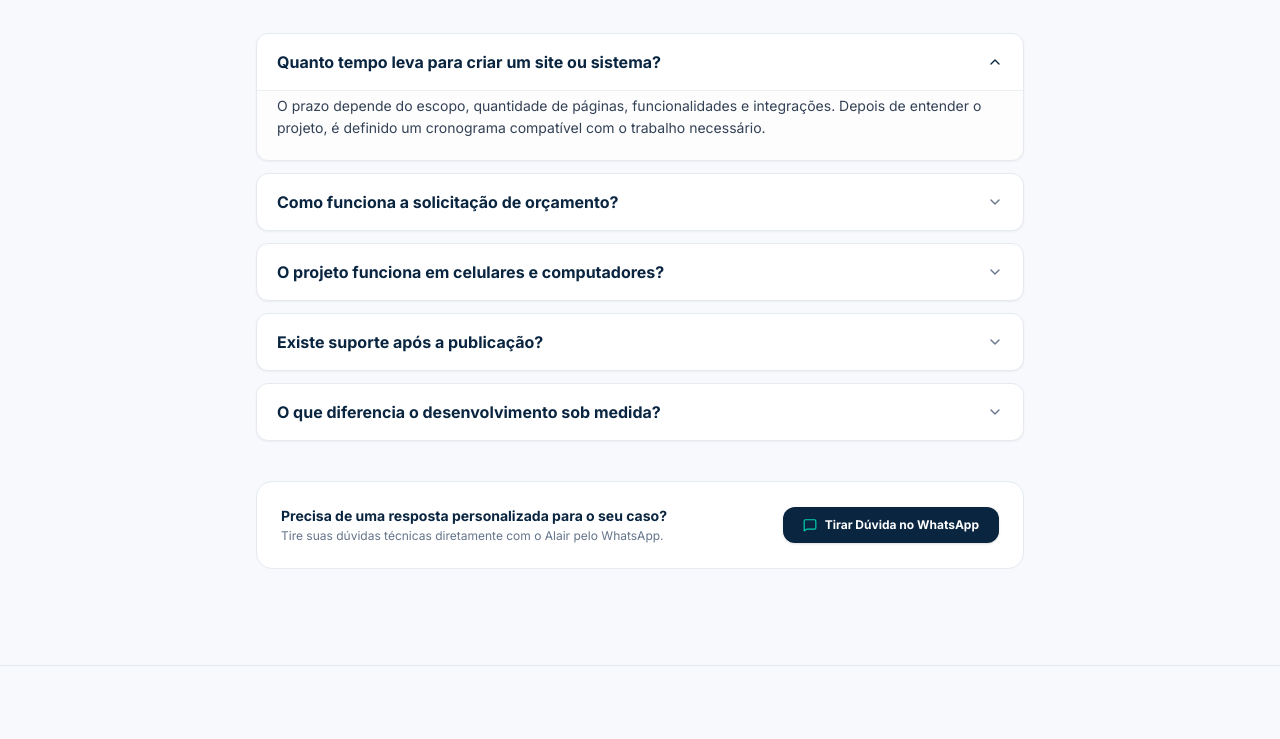
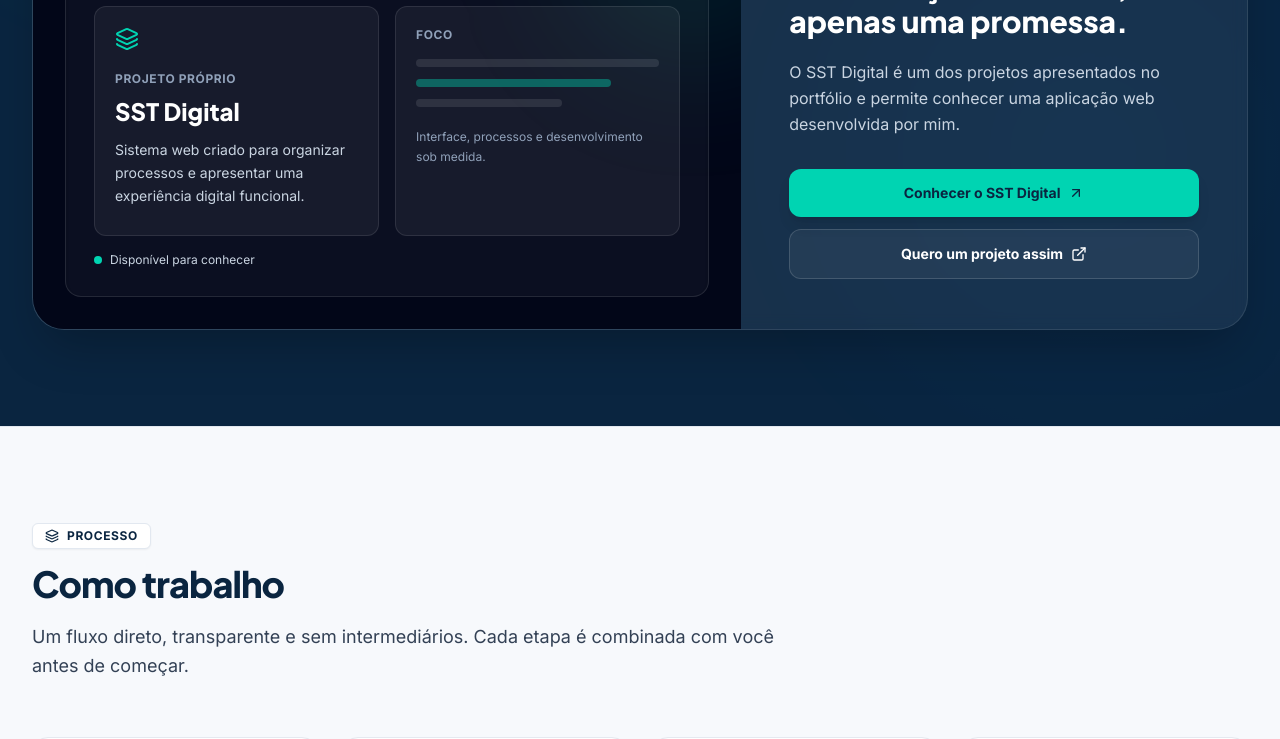
Before and after one commit to alair-code/alair.info, a React (Vite) app: page / in a window 1280 px wide. Shown: the part 4800-5539 px from the top of the page. Built offline with nearby package versions, Linux system fonts and the light colour scheme.

Commit message:
feat: integra portfolio ao fluxo principal da pagina

```diff
--- a/src/App.tsx
+++ b/src/App.tsx
@@ -8,6 +8,7 @@ import { Navbar } from './components/Navbar';
 import { HeroSection } from './components/HeroSection';
 import { AboutSection } from './components/AboutSection';
 import { ServicesSection } from './components/ServicesSection';
+import { PortfolioSection } from './components/PortfolioSection';
 import { FaqSection } from './components/FaqSection';
 import { ContactSection } from './components/ContactSection';
 import { FloatingWhatsApp } from './components/FloatingWhatsApp';
@@ -16,35 +17,18 @@ import { ProcessSection } from './components/ProcessSection';
 
 export default function App() {
   return (
-    <div className="min-h-screen flex flex-col bg-surface-base text-text-primary">
-      {/* Top Fixed Header with Navigation and Social Actions */}
+    <div className="min-h-screen flex flex-col bg-surface-base text-text-title">
       <Navbar />
-
-      {/* Main Page Content */}
       <main id="main-content" className="flex-1">
-        {/* 1. Seção inicial impactante */}
         <HeroSection />
-
-        {/* 2. Sobre / Quem sou */}
         <AboutSection />
-
-        {/* 3. Serviços */}
         <ServicesSection />
-
-        {/* 4. Dúvidas Frequentes & Garantias */}
+        <PortfolioSection />
+        <ProcessSection />
         <FaqSection />
-
-        {/* 4.5. Como trabalho */}
-        <ProcessSection />
-
-        {/* 5. Formulário de contato */}
         <ContactSection />
       </main>
-
-      {/* Corporate Agency Footer */}
       <Footer />
-
-      {/* 6. WhatsApp flutuante com atendimento interativo */}
       <FloatingWhatsApp />
     </div>
   );
```
